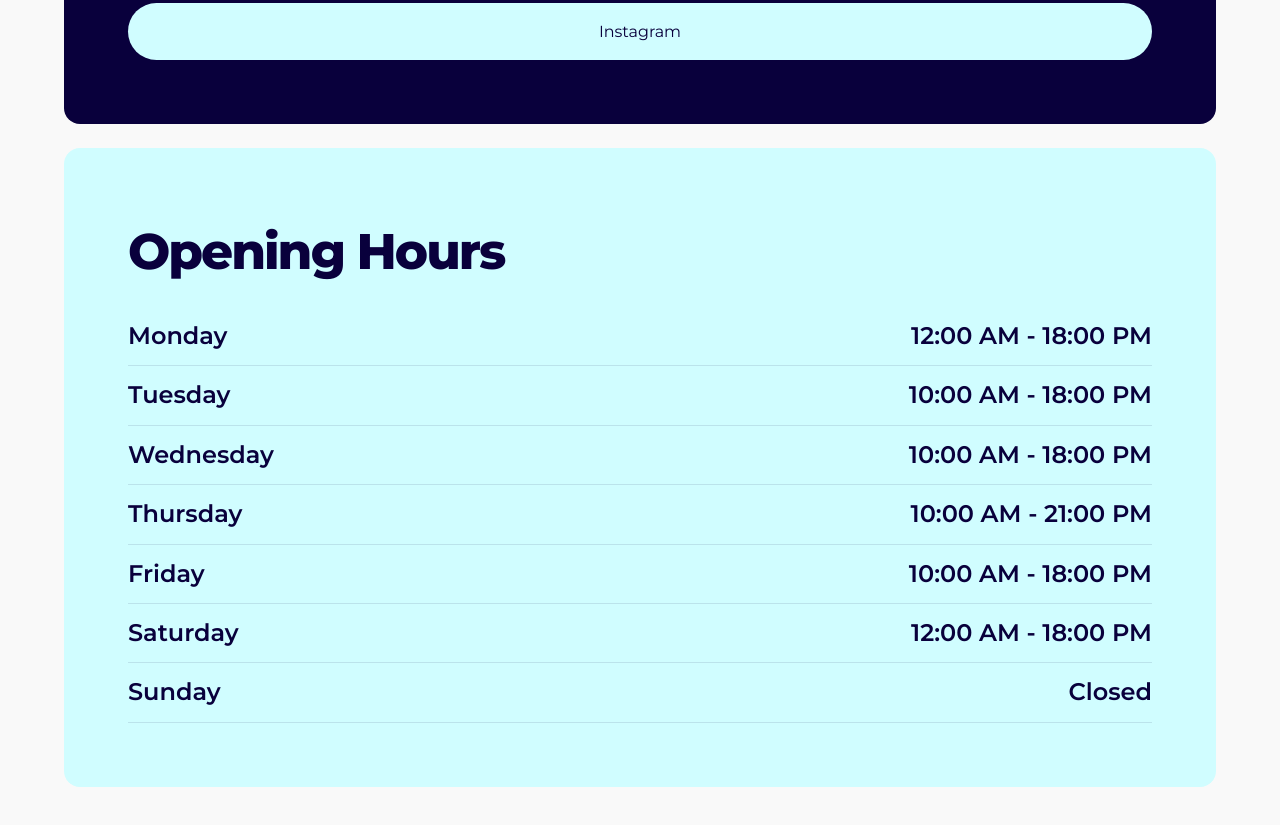
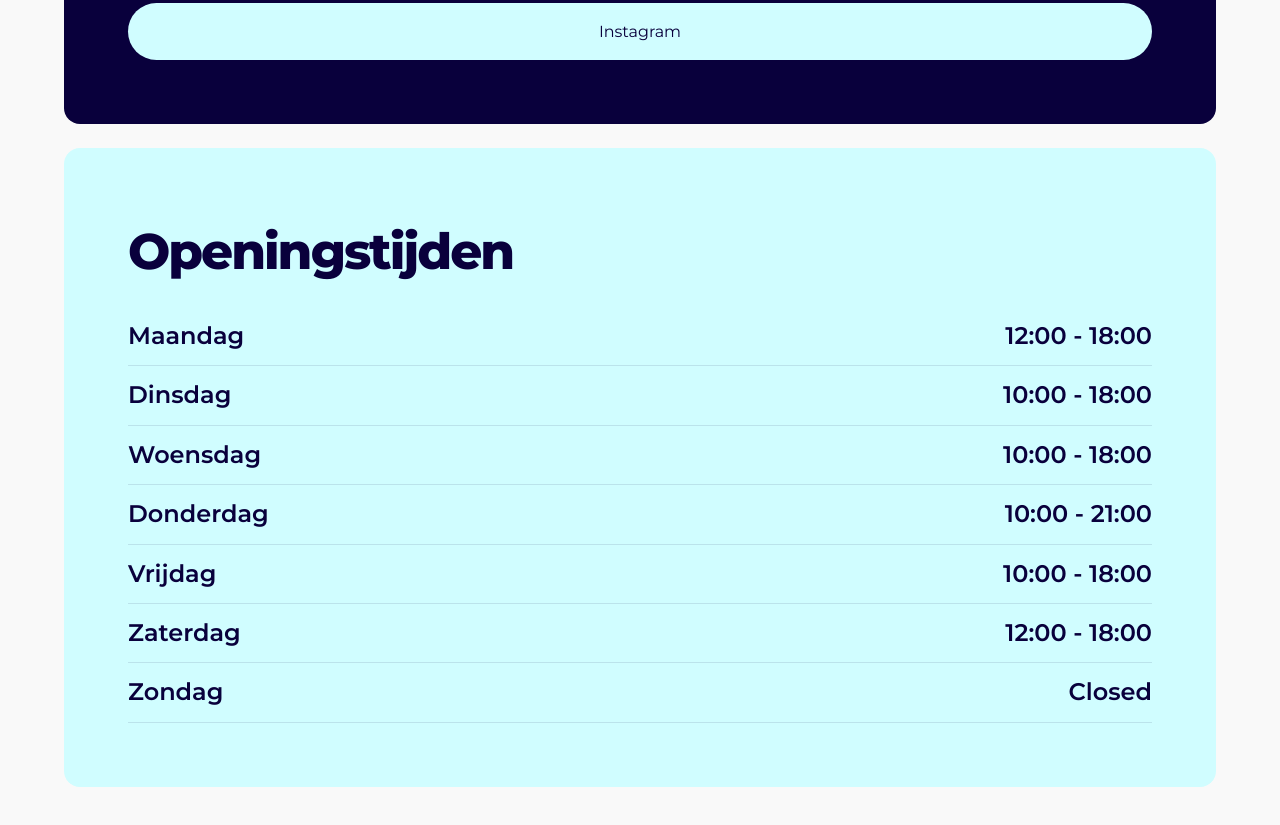
Before and after one commit to juliangw98/stepp, a plain HTML site: page index.html in a window 1280 px wide. Shown: the part 1521-2346 px from the top of the page. Drawn offline with Linux system fonts and the light colour scheme; grey boxes are pictures that could not be loaded.

Commit message:
Add files via upload

```diff
--- a/index.html
+++ b/index.html
@@ -46,15 +46,15 @@
         <section class="opening-hours-container">
             <div class="company"></div>
             <div class="opening-hours">
-            <h2>Opening Hours</h2>
+            <h2>Openingstijden</h2>
             <ul>
-                <li><span class="day">Monday</span><span class="hours">12:00 AM - 18:00 PM</span></li>
-                <li><span class="day">Tuesday</span><span class="hours">10:00 AM - 18:00 PM</span></li>
-                <li><span class="day">Wednesday</span><span class="hours">10:00 AM - 18:00 PM</span></li>
-                <li><span class="day">Thursday</span><span class="hours">10:00 AM - 21:00 PM</span></li>
-                <li><span class="day">Friday</span><span class="hours">10:00 AM - 18:00 PM</span></li>
-                <li><span class="day">Saturday</span><span class="hours">12:00 AM - 18:00 PM</span></li>
-                <li><span class="day">Sunday</span><span class="hours">Closed</span></li>
+                <li><span class="day">Maandag</span><span class="hours">12:00 - 18:00</span></li>
+                <li><span class="day">Dinsdag</span><span class="hours">10:00 - 18:00</span></li>
+                <li><span class="day">Woensdag</span><span class="hours">10:00 - 18:00</span></li>
+                <li><span class="day">Donderdag</span><span class="hours">10:00 - 21:00</span></li>
+                <li><span class="day">Vrijdag</span><span class="hours">10:00 - 18:00</span></li>
+                <li><span class="day">Zaterdag</span><span class="hours">12:00 - 18:00</span></li>
+                <li><span class="day">Zondag</span><span class="hours">Closed</span></li>
             </ul>
             </div>
 
```
